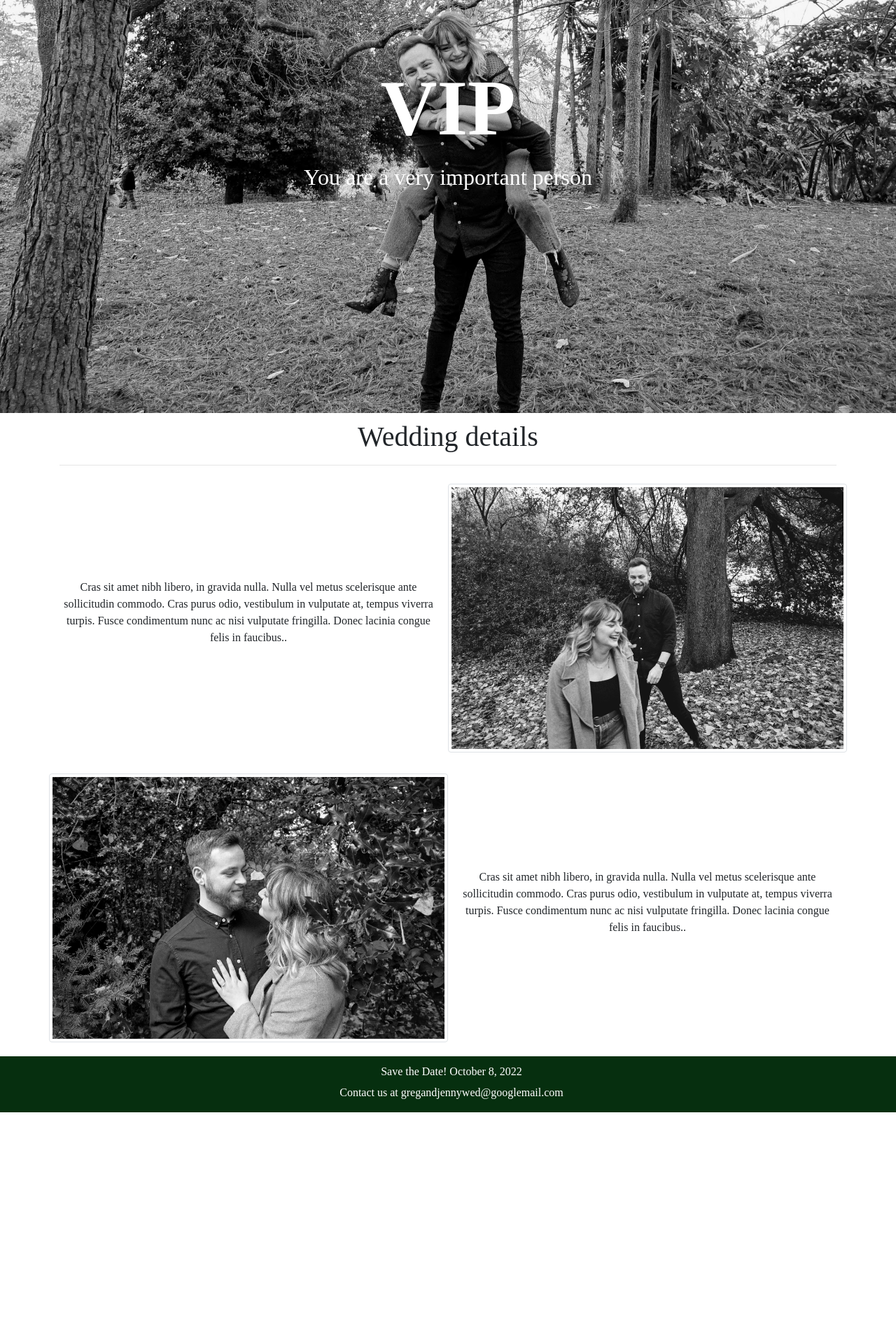
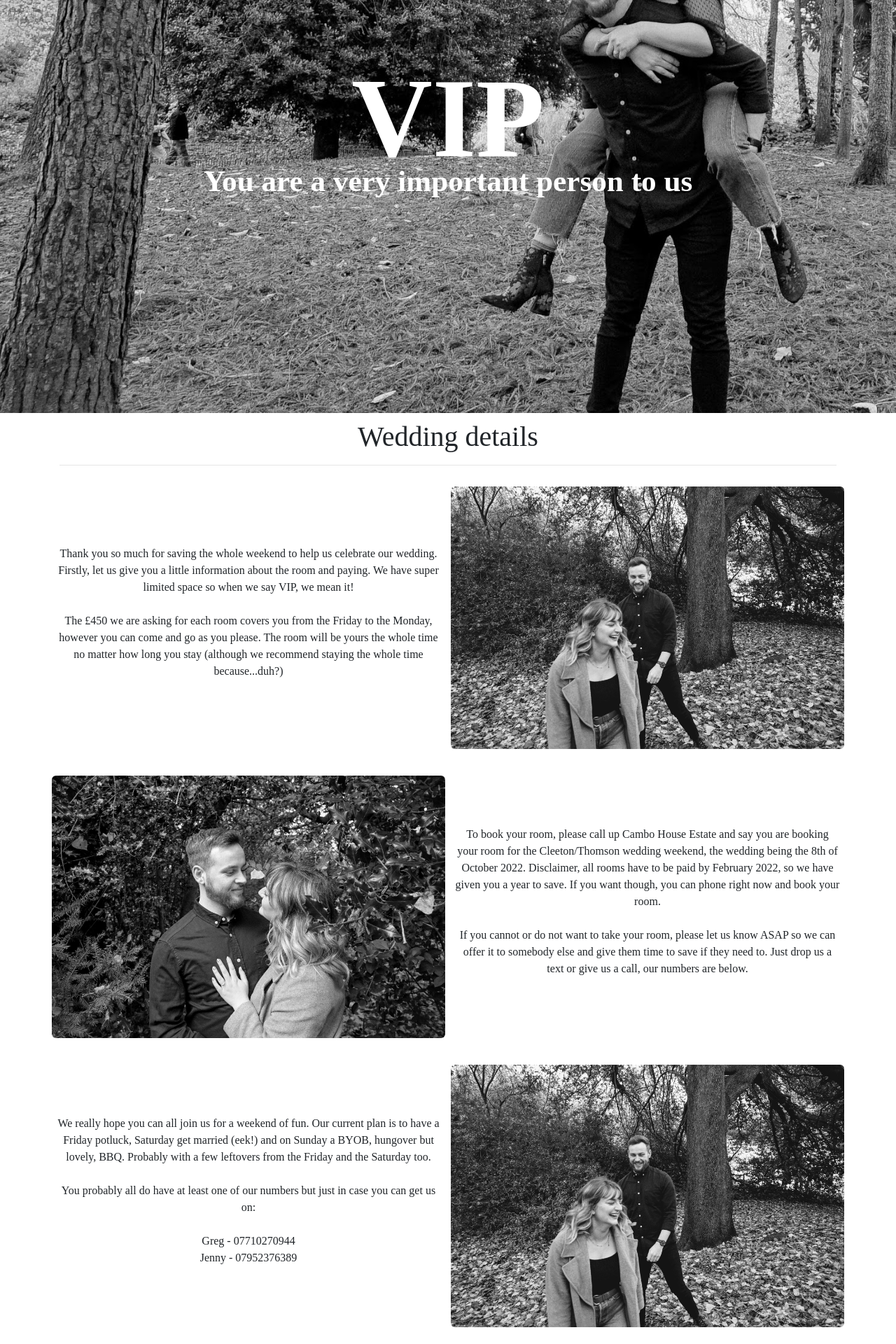
Before and after one commit to Greg12Thomson/gregJennyWedding2022, a React (Create React App) app: page / in a window 1280 px wide. Shown: the part 210-2130 px from the top of the page at 70% size. Before the commit the page ends 1799 px from the top, so only its background shows below. Built offline with nearby package versions, Linux system fonts and the light colour scheme.

Commit message:
Add VIP content

```diff
--- a/src/App.tsx
+++ b/src/App.tsx
@@ -1,9 +1,9 @@
 import React from "react";
 
 import './App.css';
-import NavBar from './components/NavBar';
+// import NavBar from './components/NavBar';
 import {VipHeader, VipContent} from './components/Vip';
-import Footer from './components/Footer';
+// import Footer from './components/Footer';
 
 function App() {
   return (
@@ -18,7 +18,6 @@ function App() {
         <VipHeader />
         <VipContent />
       </>
-      <Footer />
     </div>
   );
 }
--- a/src/components/Vip.tsx
+++ b/src/components/Vip.tsx
@@ -5,20 +5,15 @@ import BackgroundImage from '../images/bw_smile.jpg';
 import BwLaughImage from '../images/bw_laugh.jpg';
 import BwImage from '../images/bw.jpg';
 
-
-const style = {
-  backgroundImage: `url(${BackgroundImage})`
-}
-
 export function VipHeader() {
   return (
-    <header className="Vip-header" style={ style }>
+    <header className="Vip-header">
       <div className="heading">
         <h2>
           VIP
         </h2>
         <p>
-          You are a very important person
+          You are a very important person to us
         </p>
       </div>
     </header>
@@ -34,36 +29,74 @@ export function VipContent() {
             </h1>
             <hr/>
             <Row>
-                <Col xs={12} md={6}>
+                <Col xs={12} md={6} className="text-1">
                     <Row className="centered">
                         <p>
-                        Cras sit amet nibh libero, in gravida nulla. Nulla vel metus scelerisque
-                        ante sollicitudin commodo. Cras purus odio, vestibulum in vulputate at,
-                        tempus viverra turpis. Fusce condimentum nunc ac nisi vulputate fringilla.
-                        Donec lacinia congue felis in faucibus..
+                          Thank you so much for saving the whole weekend to help
+                          us celebrate our wedding. Firstly, let us give you a
+                          little information about the room and paying. We have
+                          super limited space so when we say VIP, we mean it!
+                          <br/><br/>
+                          The £450 we are asking for each room covers you from
+                          the Friday to the Monday, however you can come and go
+                          as you please. The room will be yours the whole time
+                          no matter how long you stay (although we recommend
+                          staying the whole time because...duh?)
                         </p>
                     </Row>
                 </Col>
-                <Col xs={12} md={6}>
+                <Col xs={12} md={6} className="image-1">
                     <Row className="centered">
                         <Image src={BwLaughImage} thumbnail/>
                     </Row>
                 </Col>
             </Row>
             <Row>
-                <Col xs={12} md={6}>
+                <Col xs={12} md={6} className="image-2">
                     <Row className="centered">
                         <Image src={BwImage} thumbnail/>
                     </Row>
                 </Col>
-                <Col xs={12} md={6}>
+                <Col xs={12} md={6} className="text-2">
                     <Row className="centered">
                         <p>
-                        Cras sit amet nibh libero, in gravida nulla. Nulla vel metus scelerisque
-                        ante sollicitudin commodo. Cras purus odio, vestibulum in vulputate at,
-                        tempus viverra turpis. Fusce condimentum nunc ac nisi vulputate fringilla.
-                        Donec lacinia congue felis in faucibus..
+                          To book your room, please call up Cambo House Estate and
+                          say you are booking your room for the Cleeton/Thomson
+                          wedding weekend, the wedding being the 8th of October
+                          2022. Disclaimer, all rooms have to be paid by February
+                          2022, so we have given you a year to save. If you want
+                          though, you can phone right now and book your room.
+                          <br/><br/>
+
+                          If you cannot or do not want to take your room, please
+                          let us know ASAP so we can offer it to somebody else
+                          and give them time to save if they need to. Just drop
+                          us a text or give us a call, our numbers are below.
                         </p>
+                    </Row>
+                </Col>
+            </Row>
+            <Row>
+                <Col xs={12} md={6} className="text-3">
+                    <Row className="centered">
+                        <p>
+                            We really hope you can all join us for a weekend of fun.
+                            Our current plan is to have a Friday potluck, Saturday
+                            get married (eek!) and on Sunday a BYOB, hungover but
+                            lovely, BBQ. Probably with a few leftovers from the
+                            Friday and the Saturday too.<br/><br/>
+
+                            You probably all do have at least one of our numbers
+                            but just in case you can get us on:<br/><br/>
+
+                            Greg - 07710270944<br/>
+                            Jenny - 07952376389
+                        </p>
+                    </Row>
+                </Col>
+                <Col xs={12} md={6} className="image-3">
+                    <Row className="centered">
+                        <Image src={BwLaughImage} thumbnail/>
                     </Row>
                 </Col>
             </Row>
--- a/src/index.scss
+++ b/src/index.scss
@@ -30,6 +30,7 @@ code {
 }
 
 .Vip-header {
+  background-image:  url('images/bw_smile.jpg') !important;
   background-color: #282c34;
   min-height: 100vh;
   display: flex;
@@ -43,14 +44,22 @@ code {
   -o-background-size: cover;
   background-size: cover;
 
-  .heading h2 {
-    font-size: 7rem;
-    font-family: Didot;
+  @media (max-width: 660px) {
+    background-image:  url('images/bw_smile_small.jpg') !important;
   }
 
+  .heading h2 {
+    font-size: 10rem;
+    font-family: Didot;
+    margin-bottom: -38px;
+  }
+
+  // TODO: make smaller for mobile
   .heading p {
-    font-size: 2rem;
+    font-size: 2.7rem;
     font-family: luxus Brut;
+    color: white;
+    font-weight: bold;
   }
 }
 
@@ -70,6 +79,32 @@ code {
     padding-right: 10px;
     padding-left: 10px;
   }
+
+  .img-thumbnail {
+    border: none;
+    border-radius: 10px;
+  }
+
+  @media (max-width: 660px) {
+    .text-1 {
+        order: 1;
+    }
+    .image-1 {
+        order: 2;
+    }
+    .text-2 {
+        order: 3;
+    }
+    .image-2 {
+        order: 4;
+    }
+    .text-3 {
+        order: 5;
+    }
+    .image-3 {
+        order: 6;
+    }
+}
 }
 
 .home-navbar .bg-dark {
```
Also changed, not shown: src/images/bw_smile.jpg, src/images/bw_smile_small.jpg (added).
